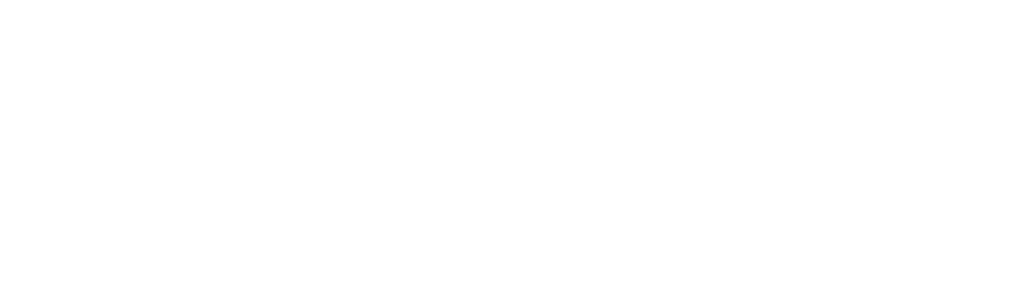
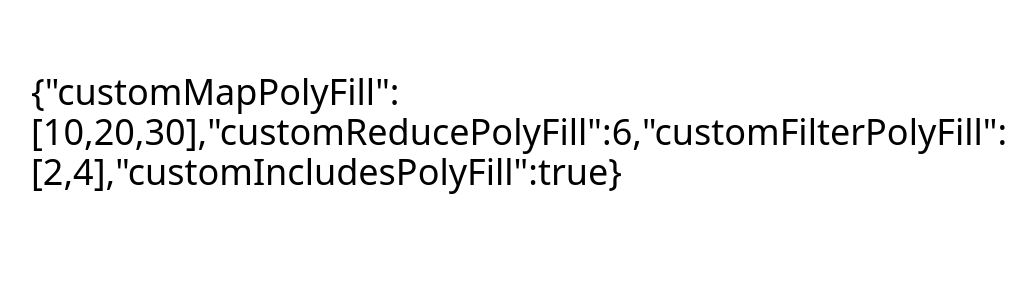
Before and after one commit to rahulchaudhary2244/reactjs-practice, a React (Vite) app: page / in a window 1280 px wide. Shown: the top 300 px of the page, without its empty margins (41-1077 px from the left). Built offline with nearby package versions, Linux system fonts and the light colour scheme.

Commit message:
adding array polyfills

```diff
--- a/src/App.jsx
+++ b/src/App.jsx
@@ -1,5 +1,11 @@
+import { Polyfills } from './components/polyfills/polyfills';
+
 const App = () => {
-  return <div></div>;
+  return (
+    <div>
+      <Polyfills />
+    </div>
+  );
 };
 
 export default App;
--- /dev/null
+++ b/src/components/polyfills/polyfills.jsx
@@ -0,0 +1,19 @@
+import {
+  customFilterPolyFill,
+  customIncludesPolyFill,
+  customMapPolyFill,
+  customReducePolyFill,
+} from './utils';
+
+export const Polyfills = () => {
+  return (
+    <div className="text-4xl p-9 m-9">
+      {JSON.stringify({
+        customMapPolyFill,
+        customReducePolyFill,
+        customFilterPolyFill,
+        customIncludesPolyFill,
+      })}
+    </div>
+  );
+};
--- /dev/null
+++ b/src/components/polyfills/utils.js
@@ -0,0 +1,47 @@
+Array.prototype.customReduce = function (cb, initialValue) {
+  if (this === null || this === undefined)
+    throw new TypeError('customReduce cannot be called on null or undefined');
+  if (typeof cb !== 'function') throw new TypeError(cb + 'is not a function');
+
+  const arr = this;
+  const length = this.length;
+  let acc = initialValue;
+  for (let i = 0; i < length; i++) {
+    acc = cb(acc, arr[i], i, arr);
+  }
+  return acc;
+};
+export const customReducePolyFill = [1, 2, 3].customReduce((acc, x) => acc + x, 0);
+
+Array.prototype.customMap = function (cb) {
+  const arr = this;
+  let result = [];
+  for (let i = 0; i < arr.length; i++) {
+    result.push(cb(arr[i], i, arr));
+  }
+  return result;
+};
+export const customMapPolyFill = [1, 2, 3].customMap((x) => x * 10);
+
+Array.prototype.customFilter = function (cb) {
+  const arr = this;
+  let result = [];
+  for (let i = 0; i < arr.length; i++) {
+    if (cb(arr[i], i, arr)) {
+      result.push(arr[i]);
+    }
+  }
+  return result;
+};
+export const customFilterPolyFill = [1, 2, 3, 4].customFilter((x) => x % 2 === 0);
+
+Array.prototype.customIncludes = function (key) {
+  const arr = this;
+  for (let i = 0; i < arr.length; i++) {
+    if (arr[i] === key) {
+      return true;
+    }
+  }
+  return false;
+};
+export const customIncludesPolyFill = [1, 2, 3, 4].customIncludes(3);
```
